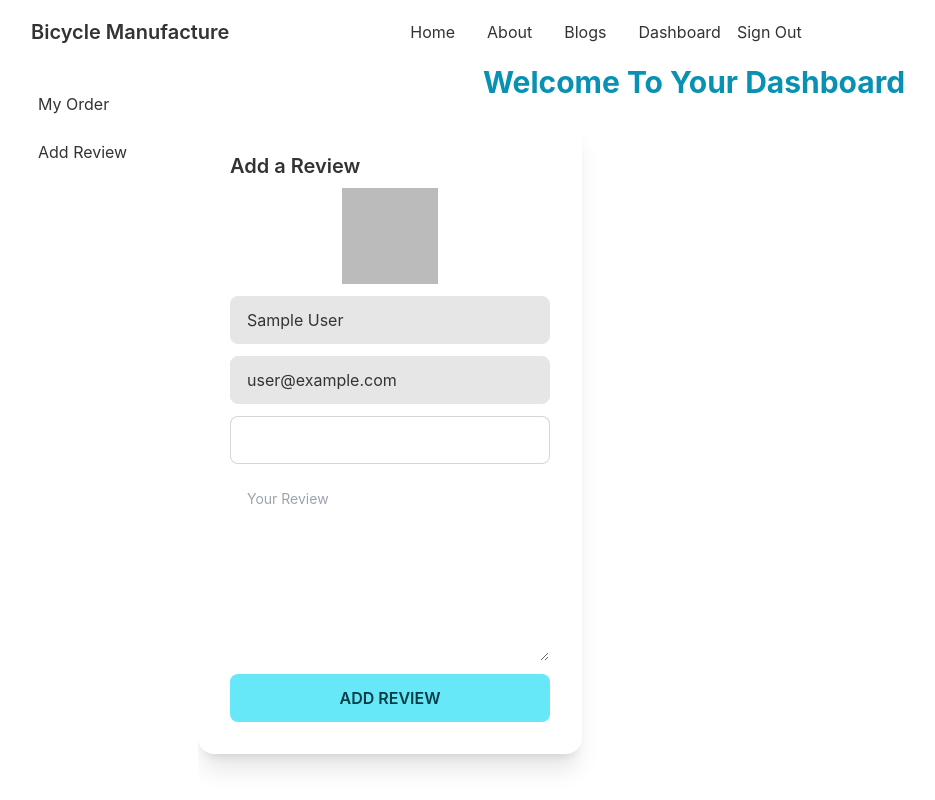
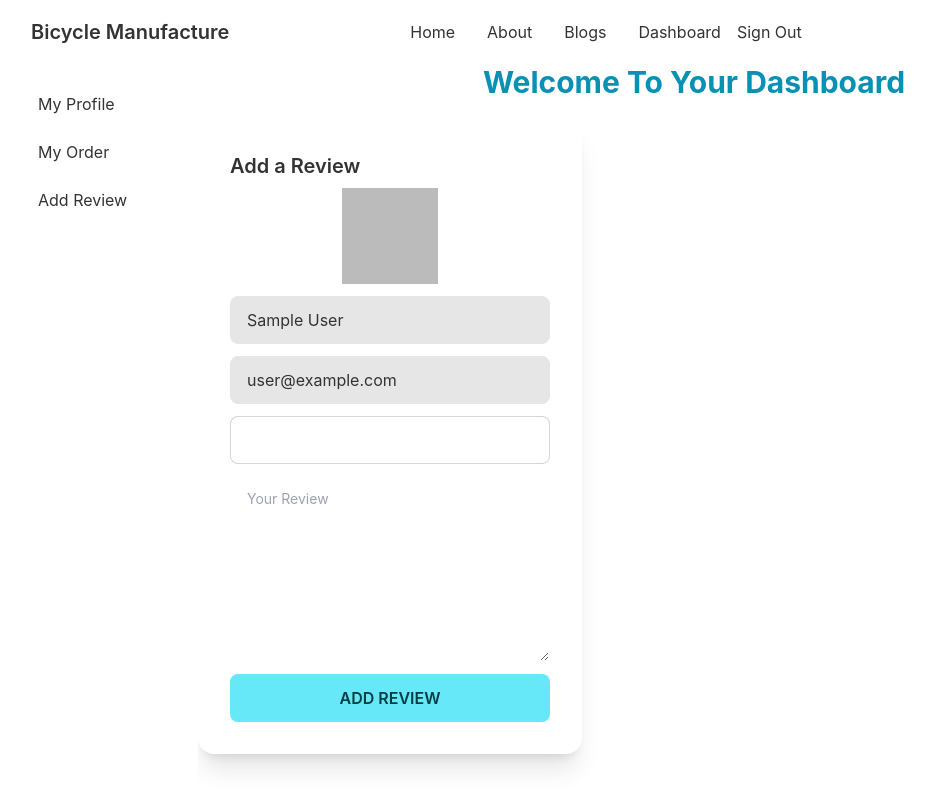
Before and after one commit to nurulamin092/manufacture-webapp-client, a React (Create React App) app: page /dashboard/review in a window 1280 px wide. Shown: the top 800 px of the page, without its empty margins (42-977 px from the left). Built offline with nearby package versions, Linux system fonts and the light colour scheme; no server answers; sample sign-in values are in the browser's storage.

Commit message:
url change

```diff
--- a/src/App.js
+++ b/src/App.js
@@ -19,6 +19,7 @@ import ManageAllProduct from './Pages/Dashboard/ManageAllProduct';
 import AddReview from './Pages/Dashboard/AddReview';
 import Blogs from './Pages/Blogs/Blogs';
 import MyOrders from './Pages/Dashboard/MyOrders';
+import MyProfile from './Pages/Dashboard/MyProfile';
 function App() {
 
   return (
@@ -32,8 +33,9 @@ function App() {
             <Dashboard />
           </RequireAuth>}>
 
-          <Route index element={<MyOrders></MyOrders>}></Route>
-          <Route path='review' element={<AddReview></AddReview>}></Route>
+          <Route index element={<MyProfile></MyProfile>}></Route>
+          <Route path='myOrder' element={<RequireAuth><MyOrders></MyOrders></RequireAuth>}></Route>
+          <Route path='review' element={<RequireAuth><AddReview></AddReview></RequireAuth>}></Route>
           <Route path='users' element={<RequireAdmin><Users></Users></RequireAdmin>}></Route>
           <Route path='addProduct' element={<RequireAdmin><AddProduct></AddProduct></RequireAdmin>}></Route>
           <Route path='allProduct' element={<RequireAdmin><ManageAllProduct></ManageAllProduct></RequireAdmin>}></Route>
--- a/src/Pages/Dashboard/AddReview.js
+++ b/src/Pages/Dashboard/AddReview.js
@@ -16,7 +16,7 @@ const AddReview = () => {
             comment: e.target.comment.value,
             rating: e.target.rating.value,
         }
-        fetch('http://localhost:5000/review', {
+        fetch('https://secure-shore-47038.herokuapp.com/review', {
             method: 'POST',
             headers: {
                 'content-type': 'application/json'
--- a/src/Pages/Dashboard/Dashboard.js
+++ b/src/Pages/Dashboard/Dashboard.js
@@ -18,10 +18,13 @@ const Dashboard = () => {
             <div className="drawer-side">
                 <label htmlFor="dashboard-sidebar" className="drawer-overlay"></label>
                 <ul className="menu p-4 overflow-y-auto w-48 bg-base-100 text-base-content">
-
-                    <li><Link to="/dashboard">My Order</Link></li>
-                    <li><Link to="/dashboard/review"> Add Review</Link></li>
-
+                    <li><Link to="/dashboard/">My Profile</Link></li>
+                    {
+                        user && <>
+                            <li><Link to="/dashboard/myOrder">My Order</Link></li>
+                            <li><Link to="/dashboard/review"> Add Review</Link></li>
+                        </>
+                    }
 
                     {
                         admin && <>
--- /dev/null
+++ b/src/Pages/Dashboard/MyProfile.js
@@ -0,0 +1,11 @@
+import React from 'react';
+
+const MyProfile = () => {
+    return (
+        <div>
+            <h1>Assalamu Alaikum Jahakumullah khairan come in my profile page</h1>
+        </div>
+    );
+};
+
+export default MyProfile;
--- a/src/Pages/Home/Review.js
+++ b/src/Pages/Home/Review.js
@@ -15,7 +15,6 @@ const Review = ({ review }) => {
                     <div className=''>
                         <h4 className='text-xl'> Customer Name: {review.customerName}</h4>
                         <h4 className='text-xl'> Customer Email {review.customerEmail}</h4>
-
                         <p> Review: {review.comment}</p>
                         <div class="rating rating-xs">
                             <input type="radio" name="rating-5" class="mask mask-star-2 bg-orange-400" />
--- a/src/Pages/Home/Reviews.js
+++ b/src/Pages/Home/Reviews.js
@@ -5,7 +5,7 @@ const Reviews = () => {
 
     const [reviews, setReview] = useState([]);
     useEffect(() => {
-        fetch('http://localhost:5000/review')
+        fetch('https://secure-shore-47038.herokuapp.com/review')
             .then(res => res.json())
             .then(data => setReview(data))
     }, [])
```
